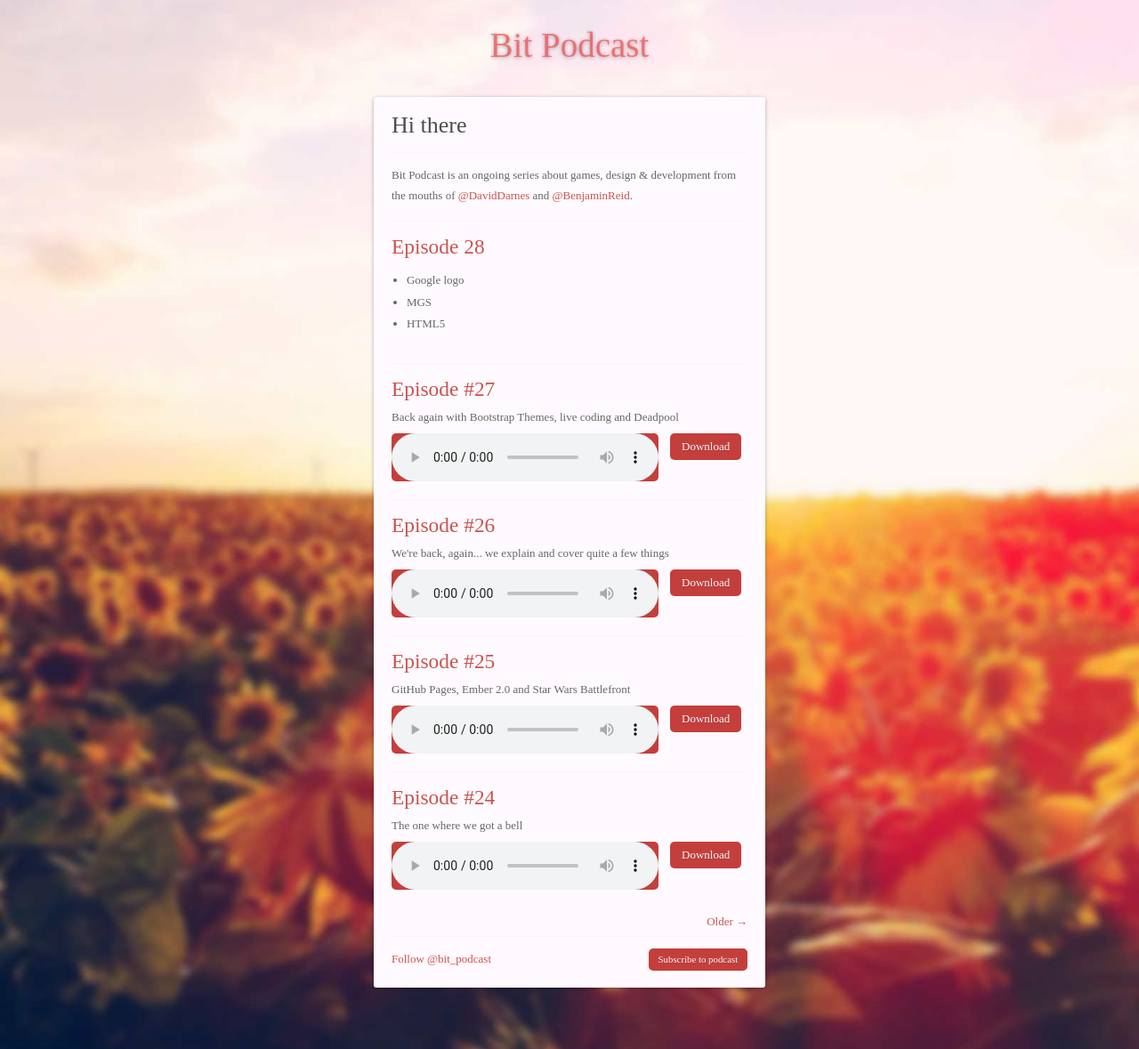
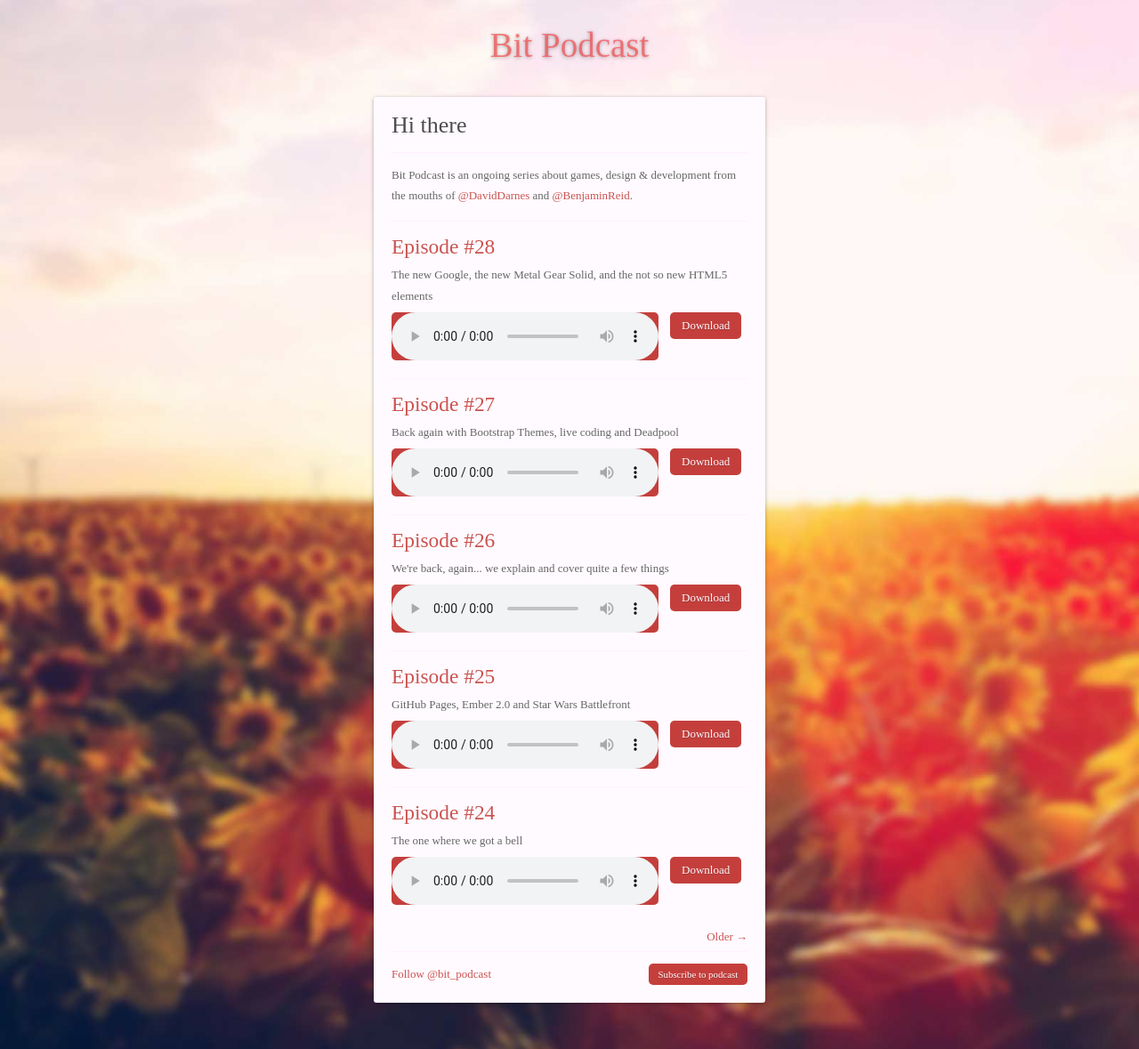
Before and after one commit to benjaminreid/bitpodcast.com, a Jekyll site: the page built from index.html, in a window 1280 px wide. Shown: the whole page at 89% size. Built offline with Jekyll 4.4.1, drawn with Linux system fonts in a browser that asks for light colours; some web fonts are replaced; the list of posts is cut into pages by our own code; comment, search, counter and statistics services are not loaded.

Commit message:
Removes references from issue #39

```diff
--- a/_posts/2015-09-03-episode-28.md
+++ b/_posts/2015-09-03-episode-28.md
@@ -1,8 +1,3 @@
-- Google logo
-- MGS
-- HTML5
-
-
 ---
 layout: post
 title: "Episode #28"
```
